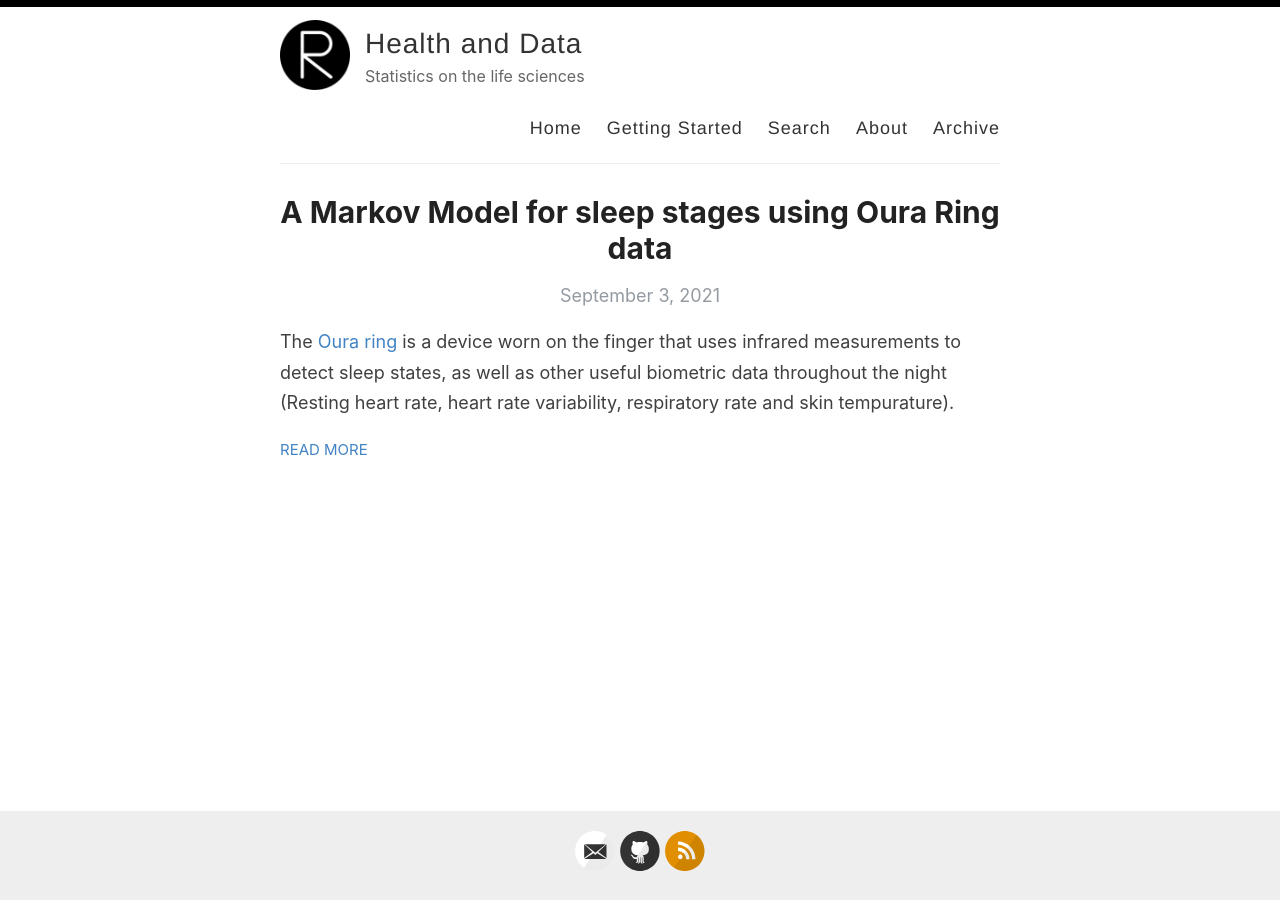
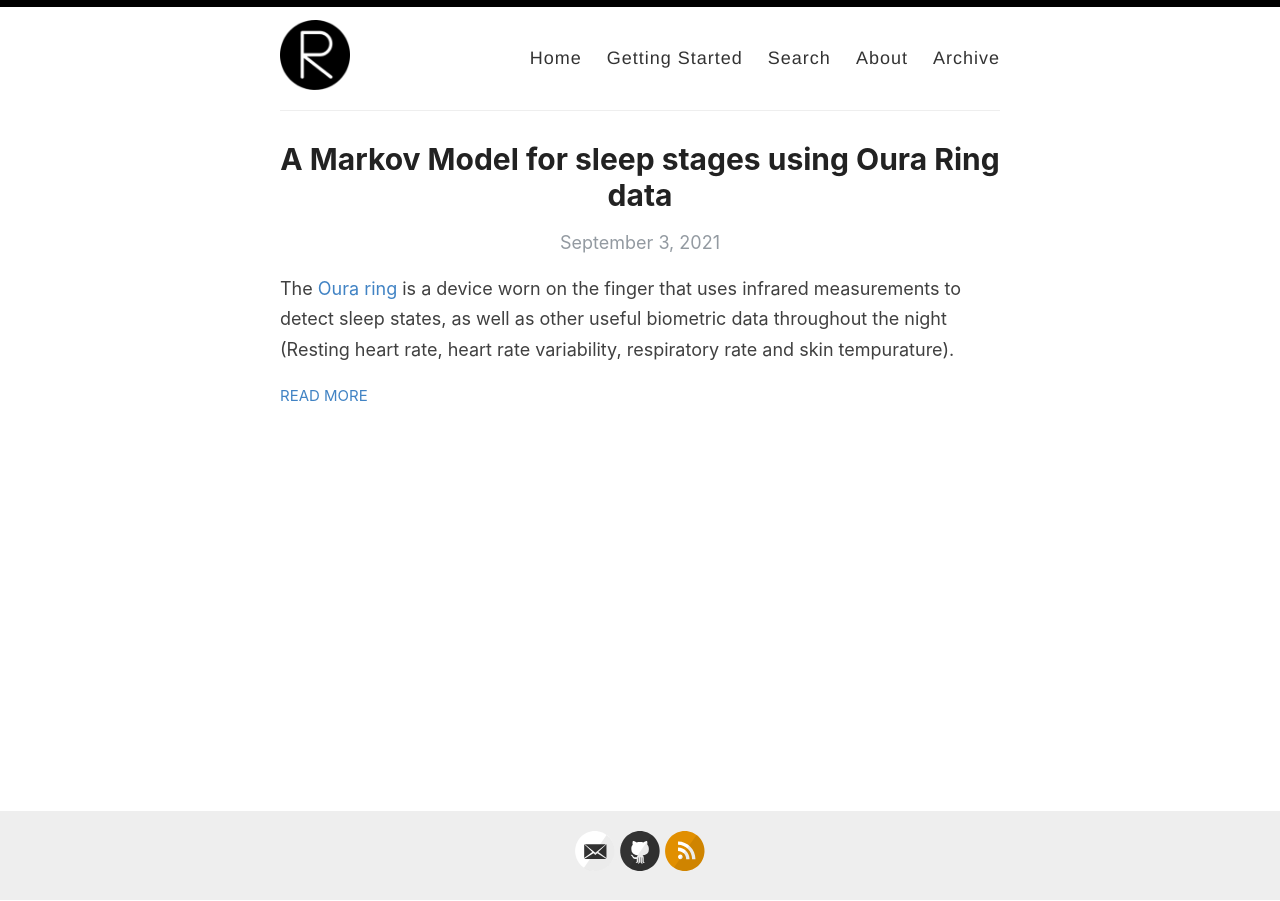
Before and after one commit to torricallan/torricallan.github.io, a Jekyll site: the page built from index.html, in a window 1280 px wide. Built offline with Jekyll 4.4.1, drawn with Linux system fonts in a browser that asks for light colours; the list of posts is cut into pages by our own code.

Commit message:
Update _config.yml

```diff
--- a/_config.yml
+++ b/_config.yml
@@ -3,13 +3,13 @@
 #
 
 # Name of your site (displayed in the header)
-name: Health and Data
+name:
 
 # Name of the author
 author: Torri Callan
 
 # Short bio or description (displayed in the header)
-description: Statistics on the life sciences
+description:
 
 # URL of your avatar or profile pic (you could use your GitHub profile pic)
 avatar: /images/reverie.png
```
